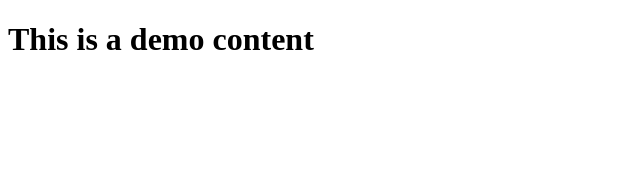
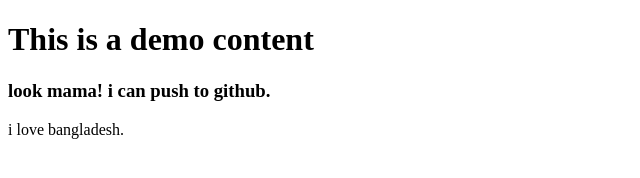
Before and after one commit to al-mamun123/my-git-work, a plain HTML site: page index.html in a window 1280 px wide. Shown: the whole page, without its empty margins (0-640 px from the left). Drawn offline with Linux system fonts and the light colour scheme.

Commit message:
something

```diff
--- a/index.html
+++ b/index.html
@@ -8,5 +8,7 @@
 </head>
 <body>
     <h1>This is a demo content</h1>
+    <h3>look mama! i can push to github.</h3>
+    <p>i love bangladesh.</p>
 </body>
 </html>
```
